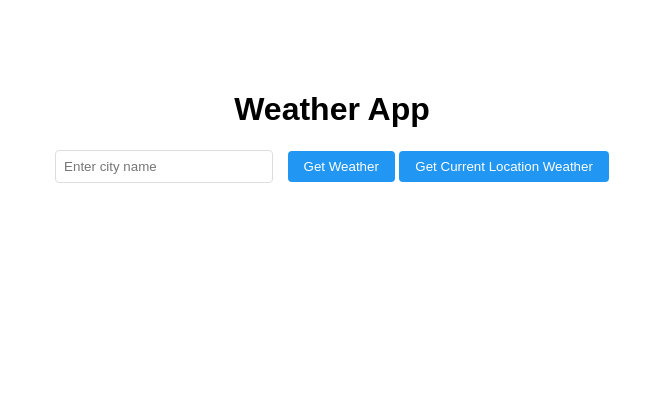
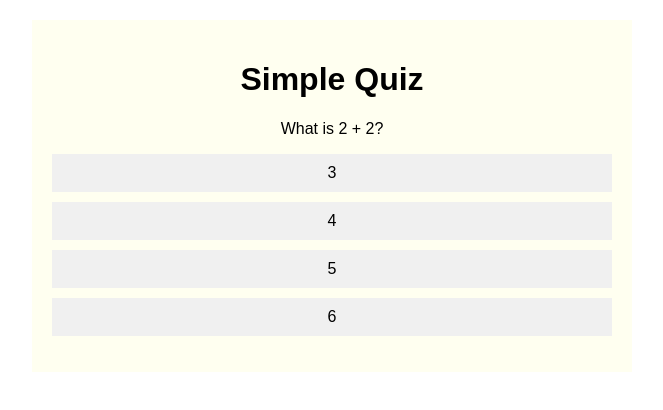
Before and after one commit to yugendran0705/Javascript, a plain HTML site: page index.html in a window 1280 px wide. Shown: the whole page, without its empty margins (308-971 px from the left). Drawn offline with Linux system fonts and the light colour scheme.

Commit message:
implemented Dynamic Quiz

```diff
--- a/index.html
+++ b/index.html
@@ -3,24 +3,16 @@
 <head>
     <meta charset="UTF-8">
     <meta name="viewport" content="width=device-width, initial-scale=1.0">
-    <title>Weather App (Open-Meteo)</title>
+    <title>Dynamic Quiz</title>
     <link rel="stylesheet" href="styles.css">
 </head>
 <body>
-    <div class="container">
-        <h1>Weather App</h1>
-        <div class="search-box">
-            <input type="text" class="city-input" id="cityInput" placeholder="Enter city name">
-            <button onclick="getWeather()">Get Weather</button>
-            <button onclick="getCurrentLocationWeather()">Get Current Location Weather</button>
-        </div>
-        <div class="weather-info" id="weatherInfo">
-            <h2 id="cityName"></h2>
-            <p id="temperature"></p>
-            <p id="humidity"></p>
-            <p id="description"></p>
-        </div>
-        <div class="error" id="errorMessage"></div>
+    <div class="quiz-container">
+        <h1>Simple Quiz</h1>
+        <div id="question"></div>
+        <ul class="options" id="options"></ul>
+        <button id="nextBtn" onclick="nextQuestion()">Next</button>
+        <div id="result"></div>
     </div>
 
     <script src="index.js"></script>
--- a/index.js
+++ b/index.js
@@ -1,115 +1,94 @@
-const weatherInfo = document.getElementById('weatherInfo');
-const errorMessage = document.getElementById('errorMessage');
+const quizData = [
+    {
+        question: "What is 2 + 2?",
+        options: ["3", "4", "5", "6"],
+        answer: "4",
+        explanation: "Basic arithmetic: 2 + 2 equals 4."
+    },
+    {
+        question: "Which planet is known as the Red Planet?",
+        options: ["Venus", "Mars", "Jupiter", "Saturn"],
+        answer: "Mars",
+        explanation: "Mars is called the Red Planet due to its reddish appearance caused by iron oxide (rust) on its surface."
+    },
+    {
+        question: "Who is the author of Vagabond?",
+        options: ["Eiichiro Oda", "Junji Ito", "Takehiko Inoue", "Kentaro Miura"],
+        answer: "Takehiko Inoue",
+        explanation: "Takehiko Inoue is the author of Vagabond."
+    }
+];
 
-const weatherCodes = {
-    1: 'Mainly clear',
-    2: 'Partly cloudy',
-    3: 'Overcast',
-    45: 'Fog',
-    51: 'Light drizzle',
-    61: 'Light rain',
-    63: 'Moderate rain',
-    65: 'Heavy rain',
-    71: 'Light snow',
-    73: 'Moderate snow',
-    75: 'Heavy snow'
-};
+let currentQuestion = 0;
+let score = 0;
 
-async function getWeather() {
-    const cityInput = document.getElementById('cityInput');
-    const city = cityInput.value.trim();
+const questionEl = document.getElementById('question');
+const optionsEl = document.getElementById('options');
+const nextBtn = document.getElementById('nextBtn');
+const resultEl = document.getElementById('result');
 
-    if (!city) {
-        showError('Please enter a city name');
-        return;
+function loadQuestion() {
+    const currentQuiz = quizData[currentQuestion];
+    questionEl.textContent = currentQuiz.question;
+    optionsEl.innerHTML = '';
+
+    currentQuiz.options.forEach(option => {
+        const li = document.createElement('li');
+        li.textContent = option;
+        li.addEventListener('click', () => selectAnswer(option));
+        optionsEl.appendChild(li);
+    });
+
+    nextBtn.style.display = 'none';
+    resultEl.style.display = 'none';
+}
+
+function selectAnswer(selected) {
+    const currentQuiz = quizData[currentQuestion];
+    const isCorrect = selected === currentQuiz.answer;
+
+    if (isCorrect) {
+        score++;
     }
 
-    try {
-        const geoUrl = `https://geocoding-api.open-meteo.com/v1/search?name=${encodeURIComponent(city)}&count=1&language=en&format=json`;
-        const geoResponse = await fetch(geoUrl);
-        if (!geoResponse.ok) {
-            throw new Error('City not found');
+    optionsEl.querySelectorAll('li').forEach(li => {
+        li.style.pointerEvents = 'none';
+        if (li.textContent === currentQuiz.answer) {
+            li.style.background = '#90EE90';
+        } else if (li.textContent === selected && !isCorrect) {
+            li.style.background = '#FFB6C1';
         }
+    });
 
-        const geoData = await geoResponse.json();
-        console.log(geoData);
-        if (!geoData.results || geoData.results.length === 0) {
-            throw new Error('City not found');
-        }
+    nextBtn.style.display = 'block';
+}
 
-        const { latitude, longitude, name, country } = geoData.results[0];
+function nextQuestion() {
+    currentQuestion++;
 
-        const weatherUrl = `https://api.open-meteo.com/v1/forecast?latitude=${latitude}&longitude=${longitude}&current=temperature_2m,relative_humidity_2m,weather_code`;
-        const weatherResponse = await fetch(weatherUrl);
-        if (!weatherResponse.ok) {
-            throw new Error('Failed to fetch weather data');
-        }
-
-        const weatherData = await weatherResponse.json();
-        console.log(weatherData);
-        displayWeather(name, country, weatherData.current);
-        hideError();
-        cityInput.value = '';
-    } catch (error) {
-        showError(error.message);
-        hideWeather();
+    if (currentQuestion < quizData.length) {
+        loadQuestion();
+    } else {
+        showResult();
     }
 }
 
-async function getCurrentLocationWeather() {
-    let latitude, longitude;
-    navigator.geolocation.getCurrentPosition(async (position) => {
-        console.log(position.coords.latitude, position.coords.longitude);
-        latitude = position.coords.latitude;
-        longitude = position.coords.longitude;
-        try {
-            const weatherUrl = `https://api.open-meteo.com/v1/forecast?latitude=${latitude}&longitude=${longitude}&current=temperature_2m,relative_humidity_2m,weather_code`;
-            const weatherResponse = await fetch(weatherUrl);
-            if (!weatherResponse.ok) {
-                throw new Error('Failed to fetch weather data');
-            }
+function showResult() {
+    questionEl.style.display = 'none';
+    optionsEl.style.display = 'none';
+    nextBtn.style.display = 'none';
+    resultEl.style.display = 'block';
 
-            const weatherData = await weatherResponse.json();
-            //console.log(weatherData);
-            displayWeather("Current Location", '', weatherData.current);
-            hideError();
-            cityInput.value = '';
-        } catch (error) {
-            showError(error.message);
-            hideWeather();
-        }
-    });
+    resultEl.innerHTML = `
+        <h2>Quiz Complete!</h2>
+        <p>Your score: ${score} out of ${quizData.length}</p>
+        <h3>Review:</h3>
+        ${quizData.map((q, i) => `
+            <p>${i + 1}. ${q.question}<br>
+            Answer: ${q.answer}<br>
+            ${q.explanation}</p>
+        `).join('')}
+    `;
 }
 
-function displayWeather(cityName, country, weatherData) {
-    const cityDisplay = document.getElementById('cityName');
-    const temperature = document.getElementById('temperature');
-    const humidity = document.getElementById('humidity');
-    const description = document.getElementById('description');
-
-    cityDisplay.textContent = `${cityName}, ${country}`;
-    temperature.textContent = `Temperature: ${weatherData.temperature_2m}°C`;
-    humidity.textContent = `Humidity: ${weatherData.relative_humidity_2m}%`;
-    description.textContent = `Conditions: ${weatherCodes[weatherData.weather_code] || 'Unknown'}`;
-
-    weatherInfo.classList.add('active');
-}
-
-function showError(message) {
-    errorMessage.textContent = message;
-    errorMessage.classList.add('active');
-}
-
-function hideError() {
-    errorMessage.classList.remove('active');
-}
-
-function hideWeather() {
-    weatherInfo.classList.remove('active');
-}
-
-document.getElementById('cityInput').addEventListener('keypress', (e) => {
-    if (e.key === 'Enter') {
-        getWeather();
-    }
-});
+loadQuestion();
--- a/styles.css
+++ b/styles.css
@@ -1,59 +1,34 @@
-.container {
+body {
+    font-family: Arial, sans-serif;
     max-width: 600px;
-    margin: 50px auto;
-    padding: 20px;
-    font-family: Arial, sans-serif;
+    margin: 20px auto;
     text-align: center;
 }
-
-.search-box {
-    margin-bottom: 20px;
+.quiz-container {
+    margin: 20px 0;
+    background-color: ivory;
+    padding: 20px;
 }
-
-.city-input {
-    padding: 8px;
-    width: 200px;
-    margin-right: 10px;
-    border: 1px solid #ddd;
-    border-radius: 4px;
+.options {
+    list-style: none;
+    padding: 0;
 }
-
+.options li {
+    margin: 10px 0;
+    padding: 10px;
+    background: #f0f0f0;
+    cursor: pointer;
+}
+.options li:hover {
+    background: #e0e0e0;
+}
 button {
-    padding: 8px 16px;
+    padding: 10px 20px;
     background: #2196F3;
     color: white;
     border: none;
-    border-radius: 4px;
     cursor: pointer;
 }
-
-button:hover {
-    background: #1976D2;
-}
-
-.weather-info {
-    background: #f0f0f0;
-    padding: 20px;
-    border-radius: 8px;
+#result {
     display: none;
 }
-
-.weather-info.active {
-    display: block;
-}
-
-.error {
-    color: #f44336;
-    margin-top: 10px;
-    display: none;
-}
-
-.error.active {
-    display: block;
-}
-
-@media (max-width: 600px) {
-    .buttons {
-        margin: 5px;
-    }
-}
```
Also changed, not shown: image 1.png (added), image 2.png (added), image.png.
